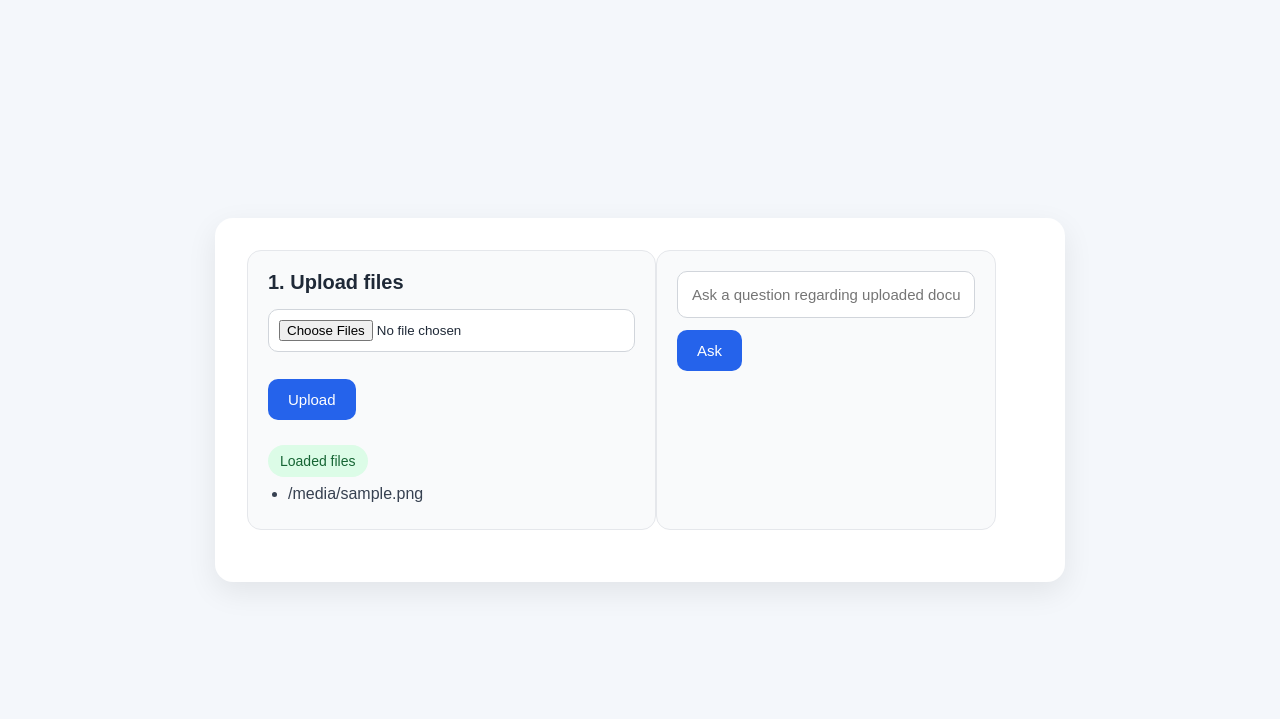
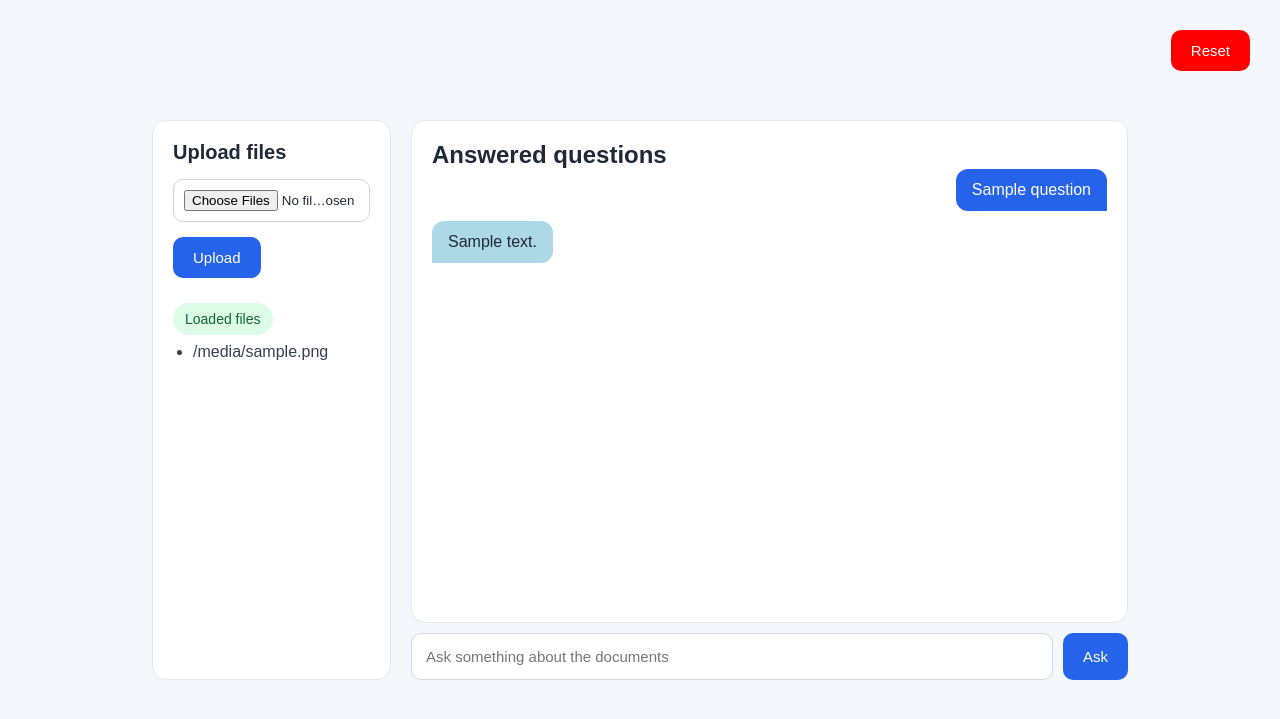
Before and after one commit to Monte481/Abysalto_assignment, a Flask app: template backend/templates/index.html in a window 1280 px wide. Shown: the top 719 px of the page. Run offline with Flask 3, Linux system fonts and the light colour scheme; the template is opened without the code that fills it: most values are stand-ins (such as "Sample title", 1, 10 or a date in 2020).

Commit message:
Implemented chat like UI for answers receved from LLM

```diff
--- a/backend/app.py
+++ b/backend/app.py
@@ -21,14 +21,40 @@ api_key = os.environ["MISTRAL_API_KEY"]
 model = "mistral-medium-latest"
 client = Mistral(api_key=api_key)
 
+documents_store = []
+faiss_index = None
+all_chunks_store = []
+
 @app.route("/", methods=["GET"])
 def home():
-    results = session.get("ocr_text", [])
-    return render_template("index.html", results=results)
+    global documents_store
+    answer = session.get("answer")
+    question = session.get("question")
+    return render_template("index.html",
+                           results=documents_store,
+                           answer=answer,
+                           question=question,
+                           )
+
+@app.route("/reset", methods=["POST"])
+def reset():
+    global documents_store, faiss_index, all_chunks_store
+
+    session.clear()
+    documents_store = []
+    faiss_index = None
+    all_chunks_store = []
+    return redirect(url_for("home"))
 
 @app.route("/upload", methods=["POST"])
 def upload():
+
     files = request.files.getlist("files")
+
+    # print(files)
+
+    if not files:
+        return redirect(url_for("home"))
 
     result = []
 
@@ -48,7 +74,7 @@ def upload():
                 "text": text
             })
 
-            print(text)
+            # print(text)
 
 
         elif file.content_type.startswith("image/"):
@@ -59,20 +85,24 @@ def upload():
                 "text": text
             })
 
-            print(text)
+            # print(text)
 
-    global faiss_index, all_chunks_store
+    global documents_store, faiss_index, all_chunks_store
+
+    documents_store = result
 
     faiss_index, all_chunks_store = build_rag_index(result)
 
-    session["ocr_text"] = result
 
     return redirect(url_for("home"))
 
 
 @app.route("/ask", methods=["POST"])
 def ask():
+    global faiss_index, all_chunks_store
+
     question = request.form["question"]
+    session["question"] = question
 
     retrieved = retrieved_chunks(question, faiss_index, all_chunks_store)
 
@@ -81,7 +111,7 @@ def ask():
         for chunk in retrieved
     )
 
-    print(context)
+    # print(context)
 
     chat_response = client.chat.complete(
         model=model,
@@ -100,7 +130,7 @@ def ask():
         ]
     )
 
-    print(chat_response.choices[0].message.content)
+    session["answer"] = chat_response.choices[0].message.content
 
     return redirect(url_for("home"))
 
@@ -130,6 +160,8 @@ def build_rag_index(result):
                 "text": chunk
             })
 
+    if not all_chunks:
+        return None, []
 
     texts = [chunk["text"] for chunk in all_chunks]
     embeddings = embedding_model.encode(texts)
--- a/backend/static/css/style.css
+++ b/backend/static/css/style.css
@@ -5,44 +5,54 @@
   font-family: Arial, sans-serif;
 }
 
+.resetContainer {
+  position: absolute;
+  top: 30px;
+  right: 30px;
+}
+
+.resetButton {
+  color: white;
+  background-color: red;
+  border: none;
+  padding: 12px 20px;
+  border-radius: 10px;
+  cursor: pointer;
+  font-size: 15px;
+}
+
 body {
   background: #f4f7fb;
   color: #1f2937;
   min-height: 100vh;
+  width: 100%;
   display: flex;
   justify-content: center;
   align-items: center;
   padding: 30px;
 }
 
-.container {
+.container1 {
   width: 100%;
-  max-width: 850px;
+  max-width: 550px;
   background: white;
   border-radius: 18px;
   padding: 32px;
   box-shadow: 0 10px 30px rgba(0, 0, 0, 0.08);
-  display: flex;
-  flex-direction: row;
 }
 
-.title {
-  font-size: 32px;
-  font-weight: bold;
-  margin-bottom: 10px;
-}
-
-.subtitle {
-  color: #6b7280;
-  margin-bottom: 30px;
+.container2 {
+  display: grid;
+  grid-template-columns: 1fr 3fr;
+  gap: 20px;
+  width: 80%;
 }
 
 .card {
-  background: #f9fafb;
+  background: white;
   border: 1px solid #e5e7eb;
   border-radius: 14px;
   padding: 20px;
-  margin-bottom: 20px;
 }
 
 .card h2 {
@@ -88,19 +98,10 @@ textarea:focus {
   cursor: pointer;
   font-size: 15px;
   transition: 0.2s ease;
-  margin-top: 12px;
 }
 
 .btn:hover {
   background: #1d4ed8;
-}
-
-.btn-secondary {
-  background: #111827;
-}
-
-.btn-secondary:hover {
-  background: #000000;
 }
 
 .uploaded-files {
@@ -117,20 +118,6 @@ textarea:focus {
   color: #374151;
 }
 
-.answer-box {
-  background: #eff6ff;
-  border: 1px solid #bfdbfe;
-  color: #1e3a8a;
-  border-radius: 12px;
-  padding: 16px;
-  margin-top: 15px;
-  white-space: pre-wrap;
-}
-
-.section-space {
-  margin-top: 10px;
-}
-
 .status {
   display: inline-block;
   padding: 8px 12px;
@@ -141,12 +128,48 @@ textarea:focus {
   margin-top: 10px;
 }
 
-@media (max-width: 640px) {
-  .container {
-    padding: 20px;
-  }
+.chat {
+  display: flex;
+  flex-direction: column;
+  height: 70vh;
+}
 
-  .title {
-    font-size: 26px;
-  }
+.chat-messages {
+  flex: 1;
+  overflow-y: auto;
+  padding: 20px;
+  background: white;
+  border-radius: 14px;
+  border: 1px solid #e5e7eb;
 }
+
+.chat-input {
+  display: flex;
+  gap: 10px;
+  margin-top: 10px;
+}
+
+.chat-input input {
+  flex: 1;
+}
+
+.message {
+  max-width: 70%;
+  padding: 12px 16px;
+  margin-bottom: 10px;
+}
+
+.message.user {
+  background: #2563eb;
+  color: white;
+  margin-left: auto;
+  border-radius: 12px 12px 0 12px;
+  width: fit-content;
+}
+
+.message.bot {
+  background: lightblue;
+  color: #1f2937;
+  border-radius: 12px 12px 12px 0;
+  width: fit-content;
+}
--- a/backend/templates/index.html
+++ b/backend/templates/index.html
@@ -1,5 +1,6 @@
 <!DOCTYPE html>
 <html lang="en">
+
 <head>
     <meta charset="UTF-8">
     <meta name="viewport" content="width=device-width, initial-scale=1.0">
@@ -7,10 +8,17 @@
     <link rel="stylesheet" href="{{ url_for('static', filename='css/style.css') }}">
     <script src="{{ url_for('static', filename='js/main.js') }}"></script>
 </head>
+
 <body>
-    <div class="container">
+
+    <div class="resetContainer">
+        <form action="/reset" method="post">
+            <button class="resetButton" type="submit">Reset</button>
+        </form>
+    </div>
+    <div class="{{ 'container2' if results else 'container1'}}">
         <div class="card">
-            <h2>1. Upload files</h2>
+            <h2>Upload files</h2>
             <form action="/upload" method="post" enctype="multipart/form-data">
                 <input type="file" name="files" multiple>
                 <button class="btn" type="submit">Upload</button>
@@ -29,12 +37,25 @@
         </div>
 
         {% if results %}
-        <div class="card">
-            <form action="/ask" method="post">
-                <input type="text" name="question" placeholder="Ask a question regarding uploaded document.">
+        <div class="chat">
+            <div class="chat-messages">
+                <h2>Answered questions</h2>
+
+                {% if answer %}
+                <div class="message user">
+                    {{ question }}
+                </div>
+
+                <div class="message bot">
+                    {{ answer }}
+                </div>
+                {% endif %}
+            </div>
+
+            <form action="/ask" method="post" class="chat-input">
+                <input type="text" name="question" placeholder="Ask something about the documents">
                 <button class="btn" type="submit">Ask</button>
             </form>
-
         </div>
         {% endif %}
     </div>
@@ -43,4 +64,5 @@
 
 
 </body>
+
 </html>
```
Lines whose indentation alone changed are shown as unchanged.
